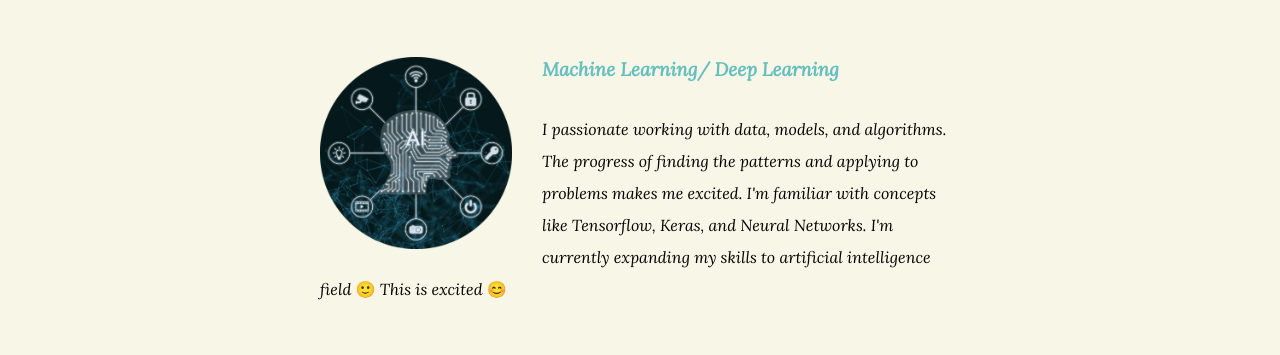
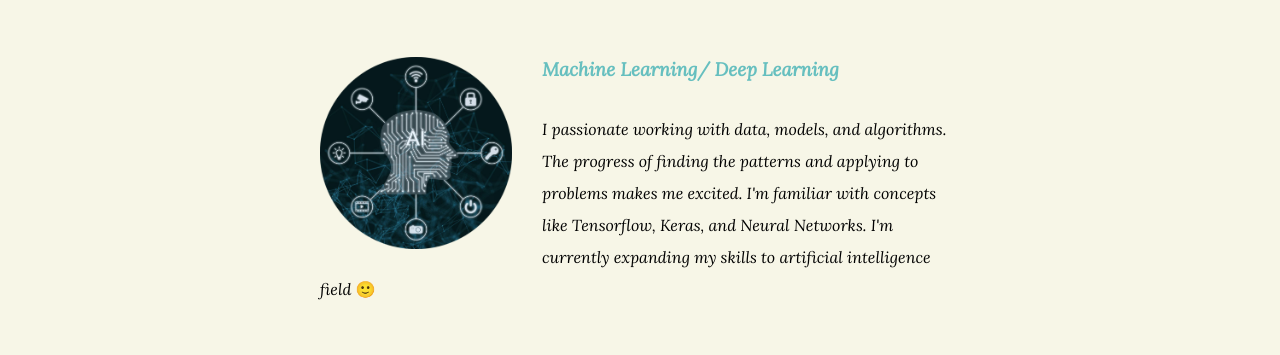
Before and after one commit to khoaleeeeee/Khoa-Le-CV-site, a plain HTML site: page index.html in a window 1280 px wide. Shown: the part 1917-2272 px from the top of the page. Drawn offline with Linux system fonts and the light colour scheme.

Commit message:
Update index.html

```diff
--- a/index.html
+++ b/index.html
@@ -42,7 +42,7 @@
       <img class="ai" src="images/AI.png" alt="AI img">
       <h3>Machine Learning/ Deep Learning</h3>
       <p>I passionate working with data, models, and algorithms. The progress of finding the patterns and applying to problems makes me excited.
-          I'm familiar with concepts like Tensorflow, Keras, and Neural Networks. I'm currently expanding my skills to artificial intelligence field 🙂 This is excited 😊
+          I'm familiar with concepts like Tensorflow, Keras, and Neural Networks. I'm currently expanding my skills to artificial intelligence field 🙂
       </p>
     </div>
 
```
